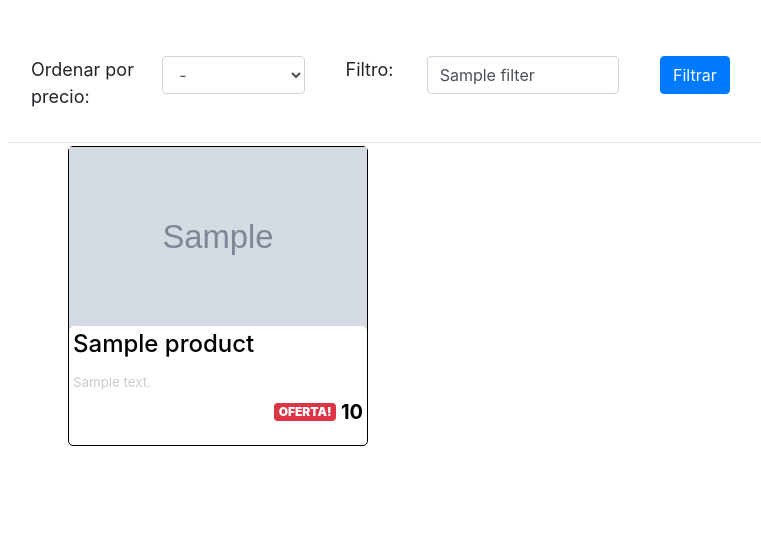
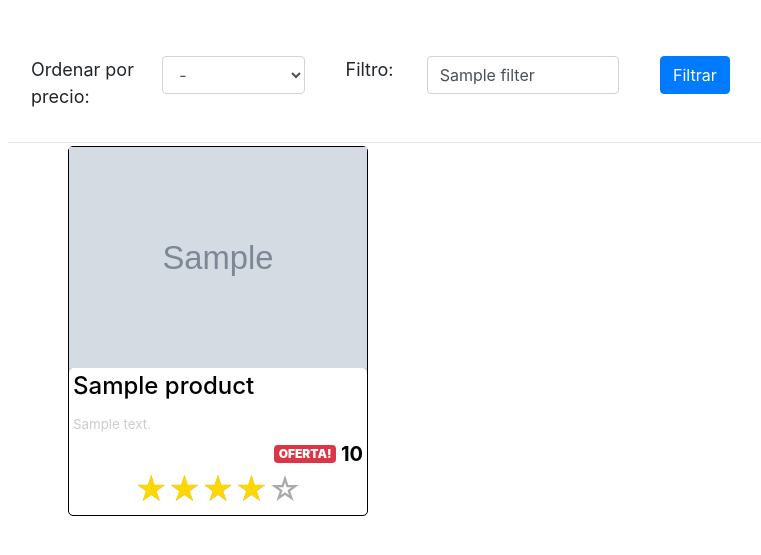
Before and after one commit to PabloFederico/admin1-ElDeporteOnline-ecommerce, a Django app: template Catalog/templates/catalog/full_catalog.html in a window 1280 px wide. Shown: the part 66-621 px from the top of the page, without its empty margins (40-801 px from the left). Run offline with Django 3.2, Linux system fonts and the light colour scheme; the template is opened without the code that fills it: most values are stand-ins (such as "Sample title", 1, 10 or a date in 2020); grey boxes marked "Sample" are stand-in pictures; parts of the project's set-up code (start-up, migrations or seed data) failed here and were passed over.

Commit message:
valoracion promedio en catalogo

```diff
--- a/Catalog/static/catalog/product_card.css
+++ b/Catalog/static/catalog/product_card.css
@@ -1,7 +1,7 @@
 .producto-card-cuadroGrande {
     background-color: #cccccc;
-  width:300px;
-  height: 300px;
+    width: 300px;
+    height: 370px;
     border: ridge black 1px;
     border-radius: 5px 5px 5px 5px;
     margin: 20px;
@@ -21,3 +21,15 @@
 a:link {
     text-decoration: none;
 }
+
+.rate-base-layer {
+    color: #aaa;
+}
+
+.rate-hover-layer {
+    color: gold;
+}
+
+.rate-select-layer {
+    color: gold;
+}
--- a/Catalog/templates/catalog/product_card.html
+++ b/Catalog/templates/catalog/product_card.html
@@ -24,14 +24,33 @@
                 </div>
 
                 <div style="width:100%; text-align: right">
-                        {% if product.discount %}
-                            <span style="vertical-align: middle" class="badge badge-danger"><b>OFERTA!</b></span>
-                        {% endif %}
-                        <span style="color: black; vertical-align: middle" class="h5">
+                    {% if product.discount %}
+                        <span style="vertical-align: middle" class="badge badge-danger"><b>OFERTA!</b></span>
+                    {% endif %}
+                    <span style="color: black; vertical-align: middle" class="h5">
                             <b>{{ product.price_with_discount }}</b>
                         </span>
+                </div>
+
+                <div class="d-flex justify-content-center">
+                    <div id="rating{{ product.id }}" class="rating"
+                         style="font-size: 32px;position: absolute!important;"></div>
                 </div>
             </div>
         </div>
     </a>
 </li>
+
+<script>
+    document.addEventListener('DOMContentLoaded', function () {
+        var options = {
+            readonly: true,
+            max_value: 5,
+            step_size: 0.5,
+            initial_value: "{{ product.rating_mean }}".replace(",", "."),
+            change_once: true,
+        }
+        $("#rating{{ product.id }}").rate(options);
+
+    });
+</script>
--- a/Products/models/product.py
+++ b/Products/models/product.py
@@ -103,7 +103,6 @@ class Product(models.Model):
         return Money(self.price_with_discount().amount * 150, "ARS")
 
     def shipping_price(self):
-        # TODO: meter calculo de envio cuando se implemente
         ancho = convertir_a_metros(self.width, self.width_unit)
         alto = convertir_a_metros(self.height, self.height_unit)
         profundidad = convertir_a_metros(self.depth, self.depth_unit)
--- a/Products/templates/products/detail.html
+++ b/Products/templates/products/detail.html
@@ -65,7 +65,7 @@
                 </div>
 
                 {% if theproduct.rating_mean == 0%}
-                    <span>Podés ser el primero en valorar el producto</span>
+                    <span id="firstRate">Podés ser el primero en valorar el producto</span>
                 {% endif %}
 
                 <style>
@@ -108,6 +108,7 @@
 
                         $("#rating").on("updateSuccess", function(ev, data){
                             $("#valoracionMedia").text(data)
+                            $("#firstRate").hide();
                         });
 
 
```
Lines whose indentation alone changed are shown as unchanged.
